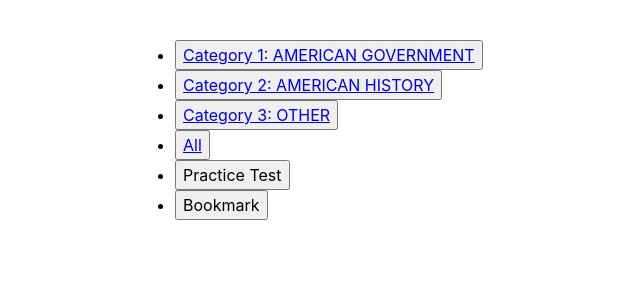
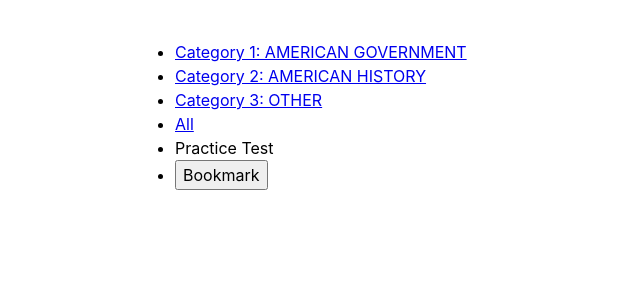
Before and after one commit to sprajams/flashcards, a React (Create React App) app: page / in a window 1280 px wide. Shown: the top 300 px of the page, without its empty margins (285-925 px from the left). Built offline with nearby package versions, Linux system fonts and the light colour scheme.

Commit message:
default to front of card when going to next card

```diff
--- a/src/components/CardMain/index.jsx
+++ b/src/components/CardMain/index.jsx
@@ -1,4 +1,4 @@
-import { useState } from "react";
+import { useState, useEffect } from "react";
 import { Link, useParams } from "react-router-dom";
 import CardLayout from "../CardLayout";
 import groups from "../../assets/grouped";
@@ -12,6 +12,11 @@ const CardMain = () => {
   const adjustedIndex = activeIndex - 1;
 
   const [activeFront, setActiveFront] = useState(true);
+
+  // TODO: is there a better to make sure front of card is displayed when going to next card
+  useEffect(() => {
+    setActiveFront(true);
+  }, [cardIndex, categoryId]);
 
   return (
     <div className={styles.cardWrap}>
--- a/src/components/Homepage/index.jsx
+++ b/src/components/Homepage/index.jsx
@@ -1,45 +1,26 @@
 import { Link } from "react-router-dom";
 
-const Homepage = ({ setDataBreakpoint }) => {
-  const handleSelection = (start, end) => {
-    setDataBreakpoint(() => {
-      return { start: start, end: end };
-    });
-  };
-  const randomStartNum = () => {
-    Math.floor(Math.random() * 99);
-  };
-
+const Homepage = () => {
   return (
     <ul>
       {/* questions 1-57 */}
       <li>
-        <button onClick={() => handleSelection(0, 56)}>
-          <Link to="/category/1"> Category 1: AMERICAN GOVERNMENT</Link>
-        </button>
+        <Link to="/category/1"> Category 1: AMERICAN GOVERNMENT</Link>
       </li>
       {/* questions 58-87 */}
       <li>
-        <button onClick={() => handleSelection(57, 86)}>
-          <Link to="/category/2"> Category 2: AMERICAN HISTORY</Link>
-        </button>
+        <Link to="/category/2"> Category 2: AMERICAN HISTORY</Link>
       </li>
       {/* questions: 88-100 */}
       <li>
-        <button onClick={() => handleSelection(87, 99)}>
-          <Link to="/category/3"> Category 3: OTHER</Link>
-        </button>
+        <Link to="/category/3"> Category 3: OTHER</Link>
       </li>
       <li>
-        <button onClick={() => handleSelection(0, 99)}>
-          <Link to="/category/all">All</Link>
-        </button>
+        <Link to="/category/all">All</Link>
       </li>
       <li>
         {/* TODO: randomize 10 questions */}
-        <button onClick={() => handleSelection(randomStartNum, 10)}>
-          Practice Test
-        </button>
+        Practice Test
       </li>
       <li>
         <button>Bookmark</button>
```
